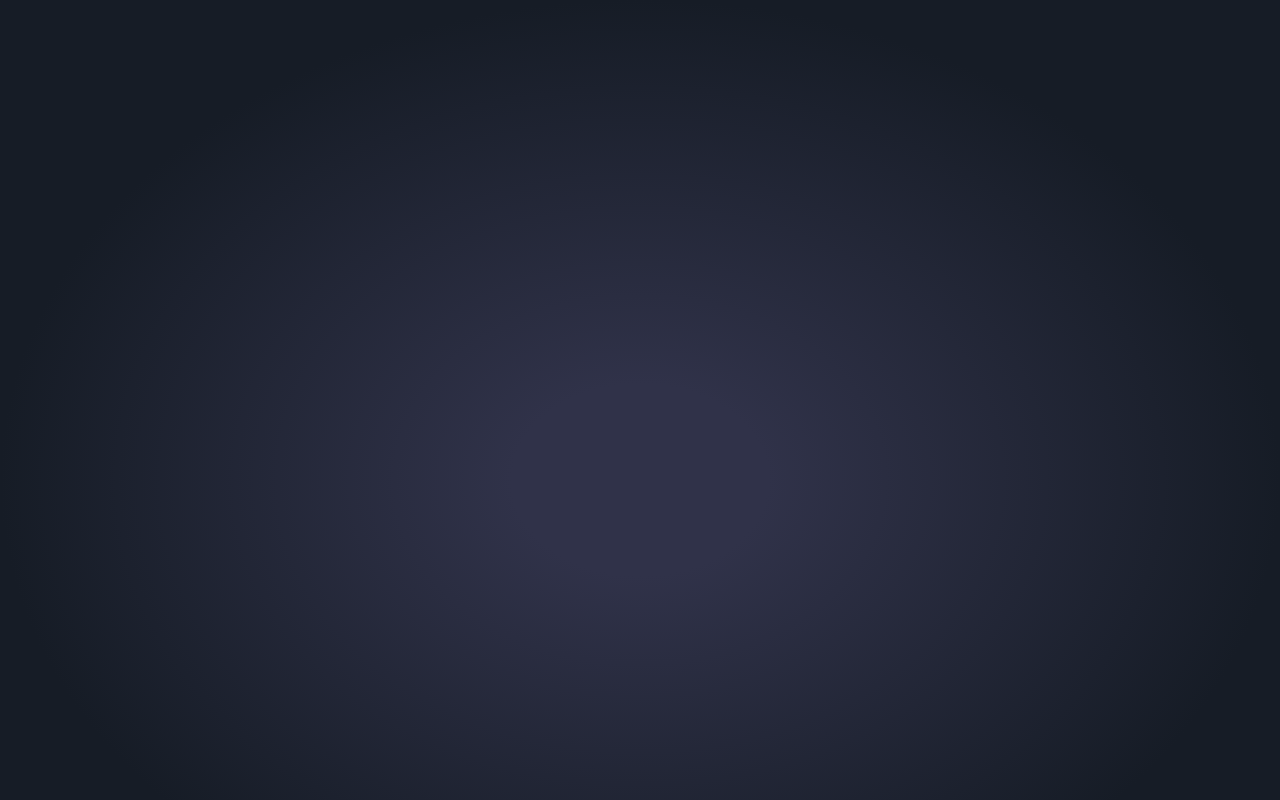
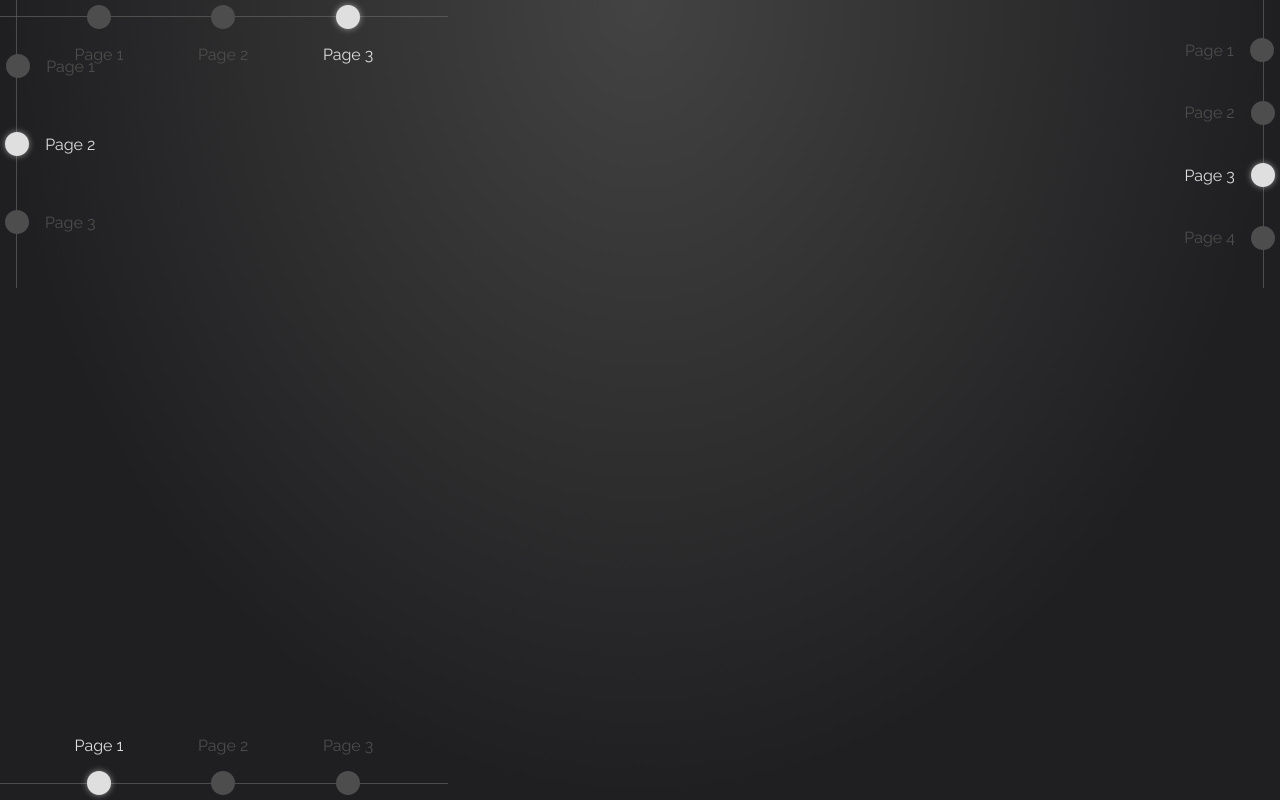
Before and after one commit to ArioAtlas/temp-trend, a React (Create React App) app: page / in a window 1280 px wide. Built offline with nearby package versions, Linux system fonts and the light colour scheme.

Commit message:
Implement Selector component

```diff
--- a/src/App.js
+++ b/src/App.js
@@ -1,7 +1,32 @@
+import Selector from './components/Selector';
 import './styles/app.scss';
 
 function App() {
-  return <div className="app"></div>;
+  return (
+    <div className="app">
+      <Selector
+        position="left"
+        values={['Page 1', 'Page 2', 'Page 3']}
+        active="Page 2"
+      />
+      <Selector
+        position="right"
+        values={['Page 1', 'Page 2', 'Page 3', 'Page 4']}
+        active="Page 3"
+        onClick={(page) => console.log(page)}
+      />
+      <Selector
+        position="bottom"
+        values={['Page 1', 'Page 2', 'Page 3']}
+        active="Page 1"
+      />
+      <Selector
+        position="top"
+        values={['Page 1', 'Page 2', 'Page 3']}
+        active="Page 3"
+      />
+    </div>
+  );
 }
 
 export default App;
--- /dev/null
+++ b/src/components/Selector.jsx
@@ -0,0 +1,22 @@
+import { ReactComponent as Circle } from './icons/circle.svg';
+
+function Selector({ position, values, active, onClick }) {
+  return (
+    <div className={`selector ${position}`}>
+      <ul>
+        {(values ?? []).map((item) => (
+          <li
+            key={item}
+            className={item === active ? 'active' : ''}
+            onClick={() => (onClick ? onClick(item) : null)}
+          >
+            <Circle />
+            <span>{item}</span>
+          </li>
+        ))}
+      </ul>
+    </div>
+  );
+}
+
+export default Selector;
--- a/src/styles/_general.scss
+++ b/src/styles/_general.scss
@@ -16,4 +16,6 @@ body {
 .app {
   width: 100vw;
   height: 100vh;
+
+  font-family: 'Raleway';
 }
--- /dev/null
+++ b/src/styles/_selector.scss
@@ -0,0 +1,119 @@
+.selector {
+  position: absolute;
+
+  ul {
+    height: 100%;
+    display: flex;
+    flex-direction: column;
+    justify-content: space-evenly;
+
+    li {
+      display: flex;
+
+      span {
+        margin: auto;
+        color: $selector-knob-passive-color;
+      }
+
+      svg {
+        margin: auto;
+        fill: $selector-knob-passive-color;
+        width: 1.5rem;
+        height: 1.5rem;
+      }
+    }
+
+    li:hover {
+      cursor: pointer;
+
+      span {
+        color: $selector-knob-active-color;
+      }
+      svg {
+        fill: $selector-knob-active-color;
+        filter: drop-shadow(0 0 0.2rem rgba(255, 255, 255, 0.5));
+      }
+    }
+
+    li.active {
+      cursor: pointer;
+
+      span {
+        color: $selector-knob-active-color;
+      }
+      svg {
+        fill: $selector-knob-active-color;
+        filter: drop-shadow(0 0 0.2rem rgba(255, 255, 255, 0.5));
+      }
+    }
+  }
+
+  &.left {
+    height: 36vh;
+    left: 1rem;
+    border-left: $selector-line-size solid $selector-line-color;
+    ul {
+      svg {
+        margin-right: 1rem;
+      }
+
+      margin-left: -0.75rem;
+    }
+  }
+
+  &.right {
+    height: 36vh;
+    right: 1rem;
+    border-right: $selector-line-size solid $selector-line-color;
+
+    ul {
+      li {
+        flex-direction: row-reverse;
+      }
+
+      svg {
+        margin-left: 1rem;
+      }
+
+      margin-right: -0.75rem;
+    }
+  }
+
+  &.bottom {
+    border-bottom: $selector-line-size solid $selector-line-color;
+    bottom: 1rem;
+    width: 35vw;
+
+    ul {
+      flex-direction: row;
+      li {
+        flex-direction: column-reverse;
+      }
+
+      svg {
+        margin-top: 1rem;
+      }
+
+      margin-bottom: -0.75rem;
+    }
+  }
+
+  &.top {
+    border-top: $selector-line-size solid $selector-line-color;
+    top: 1rem;
+    width: 35vw;
+
+    ul {
+      flex-direction: row;
+      li {
+        flex-direction: column;
+      }
+
+      svg {
+        margin-bottom: 1rem;
+      }
+
+      margin-top: -0.75rem;
+    }
+  }
+}
--- a/src/styles/_variables.scss
+++ b/src/styles/_variables.scss
@@ -1,7 +1,7 @@
-$background: radial-gradient(
-  farthest-side ellipse at 50% 60%,
-  #303249 20%,
-  #161c26
-);
+$background: radial-gradient(farthest-side ellipse at 50% 0%, #434343, #1f1f21);
+$text-color: rgba(244, 244, 245, 0.9);
 
-$text-color: rgba(244, 244, 245, 0.9);
+$selector-line-color: #686868a1;
+$selector-line-size: 1px;
+$selector-knob-active-color: #dfdfdf;
+$selector-knob-passive-color: #4d4d4d;
--- a/src/styles/app.scss
+++ b/src/styles/app.scss
@@ -1,2 +1,3 @@
 @import 'variables';
 @import 'general';
+@import 'selector';
```
Also changed, not shown: src/components/icons/circle.svg (added).
